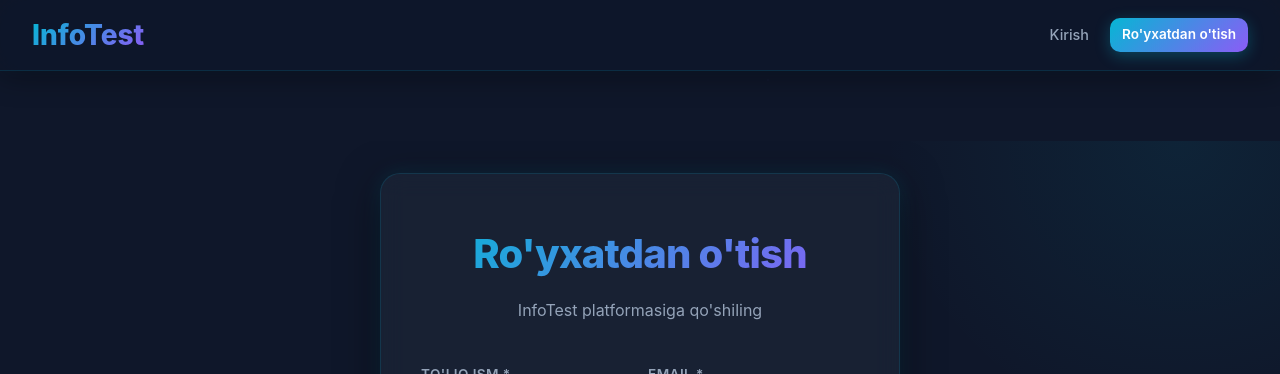
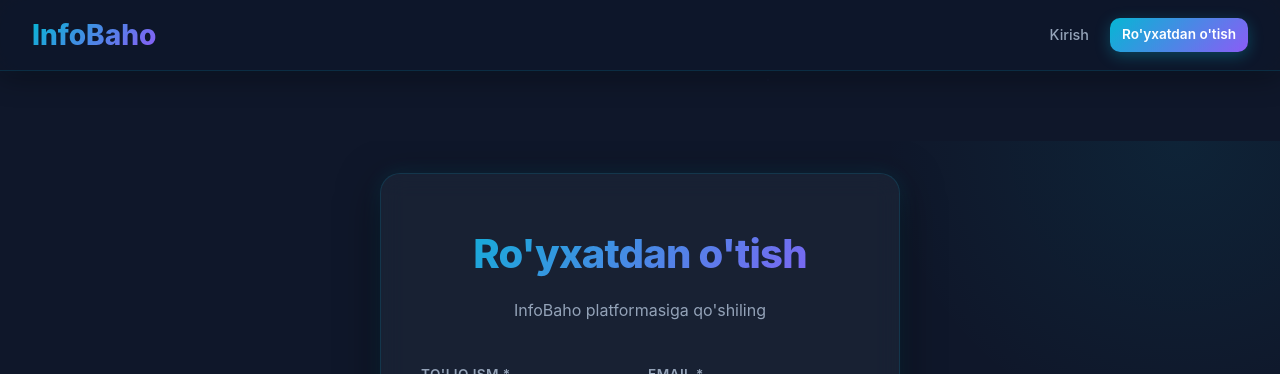
Before and after one commit to Action19/InfoTest, a React (Create React App) app in the folder frontend/: page /register in a window 1280 px wide. Shown: the top 374 px of the page. Built offline with nearby package versions, Linux system fonts and the light colour scheme.

Commit message:
rebrand: InfoTest → InfoBaho
Platforma nomi o'zgartirildi: InfoTest → InfoBaho
- Navbar logo: InfoBaho
- Login/Register sahifalar
- manifest.json (PWA nomi)
- index.html title
- Backend: package.json, server.js, CORS (infobaho.netlify.app qo'shildi)
- Health check va root endpoint

```diff
--- a/frontend/public/index.html
+++ b/frontend/public/index.html
@@ -10,7 +10,7 @@
     <meta name="apple-mobile-web-app-status-bar-style" content="black-translucent" />
     <meta name="apple-mobile-web-app-title" content="InfoTest" />
     <link rel="manifest" href="%PUBLIC_URL%/manifest.json" />
-    <title>InfoTest - Ta'limda Baholash Tizimi</title>
+    <title>InfoBaho - Informatika fanidan baholash tizimi</title>
   </head>
   <body>
     <noscript>Ushbu ilovadan foydalanish uchun JavaScript yoqilgan bo'lishi kerak.</noscript>
--- a/frontend/src/components/Navbar.js
+++ b/frontend/src/components/Navbar.js
@@ -46,7 +46,7 @@
       <nav className="navbar">
         <div className="navbar-container">
           <Link to="/" className="navbar-logo">
-            <span className="logo-gradient">InfoTest</span>
+            <span className="logo-gradient">InfoBaho</span>
           </Link>
           <div className="navbar-menu">
             <Link to="/login" className="navbar-link">Kirish</Link>
@@ -75,7 +75,7 @@
       <nav className="navbar">
         <div className="navbar-container">
           <Link to="/dashboard" className="navbar-logo">
-            <span className="logo-gradient">InfoTest</span>
+            <span className="logo-gradient">InfoBaho</span>
           </Link>
 
           {/* Desktop Menu */}
--- a/frontend/src/pages/Login.js
+++ b/frontend/src/pages/Login.js
@@ -48,7 +48,7 @@
     <div className="auth-container">
       <div className="auth-card">
         <div className="auth-header">
-          <h1>InfoTest</h1>
+          <h1>InfoBaho</h1>
           <p>Bilimlaringizni sinab ko'ring!</p>
         </div>
 
--- a/frontend/src/pages/Register.js
+++ b/frontend/src/pages/Register.js
@@ -254,7 +254,7 @@
       <div className="auth-card">
         <div className="auth-header">
           <h1>Ro'yxatdan o'tish</h1>
-          <p>InfoTest platformasiga qo'shiling</p>
+          <p>InfoBaho platformasiga qo'shiling</p>
         </div>
 
         {error && (
```
Also changed, not shown: frontend/public/manifest.json, 2 other files (tests, documents, lock files or other folders).
